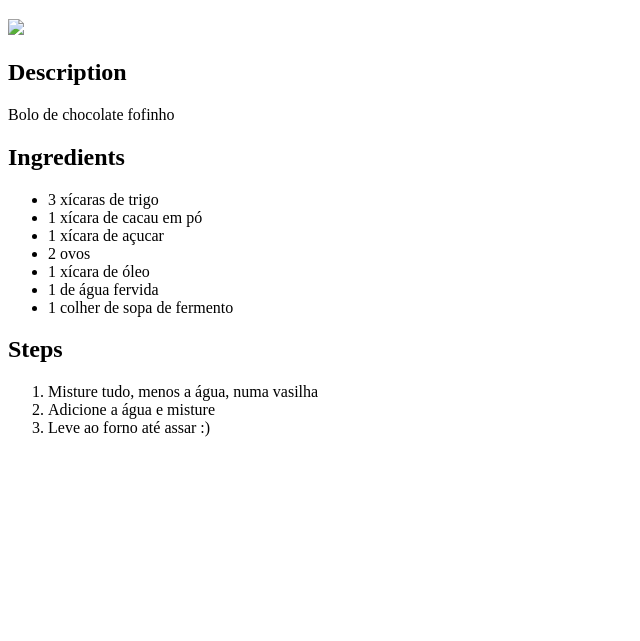
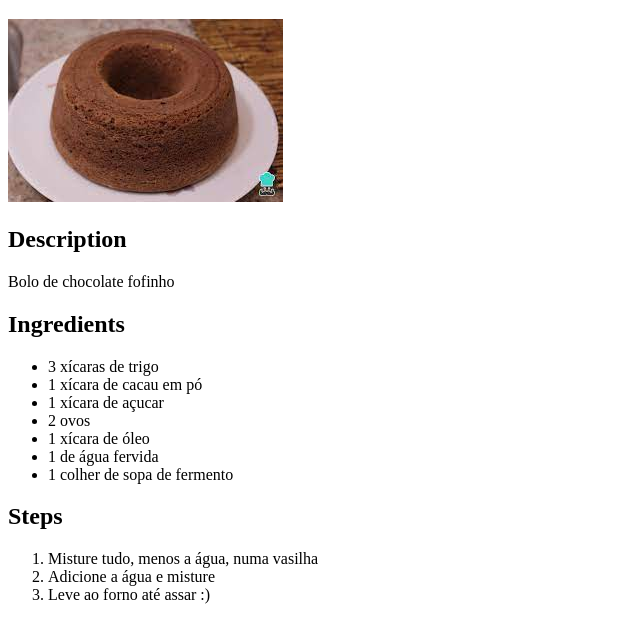
Before and after one commit to isavs/odin-recipes, a plain HTML site: page recipes/boloChocolate.html in a window 1280 px wide. Shown: the part 61-702 px from the top of the page, without its empty margins (0-640 px from the left). Drawn offline with Linux system fonts and the light colour scheme.

Commit message:
Update pic link

```diff
--- a/recipes/boloChocolate.html
+++ b/recipes/boloChocolate.html
@@ -8,7 +8,7 @@
 </head>
 <body>
     <h1>Bolo de Chocolate</h1>
-    <img src="./images/lasanha.jpg">
+    <img src="./images/bolo.jpg">
     <h2>Description</h2>
     <p>Bolo de chocolate fofinho</p>
     <h2>Ingredients</h2>
```
